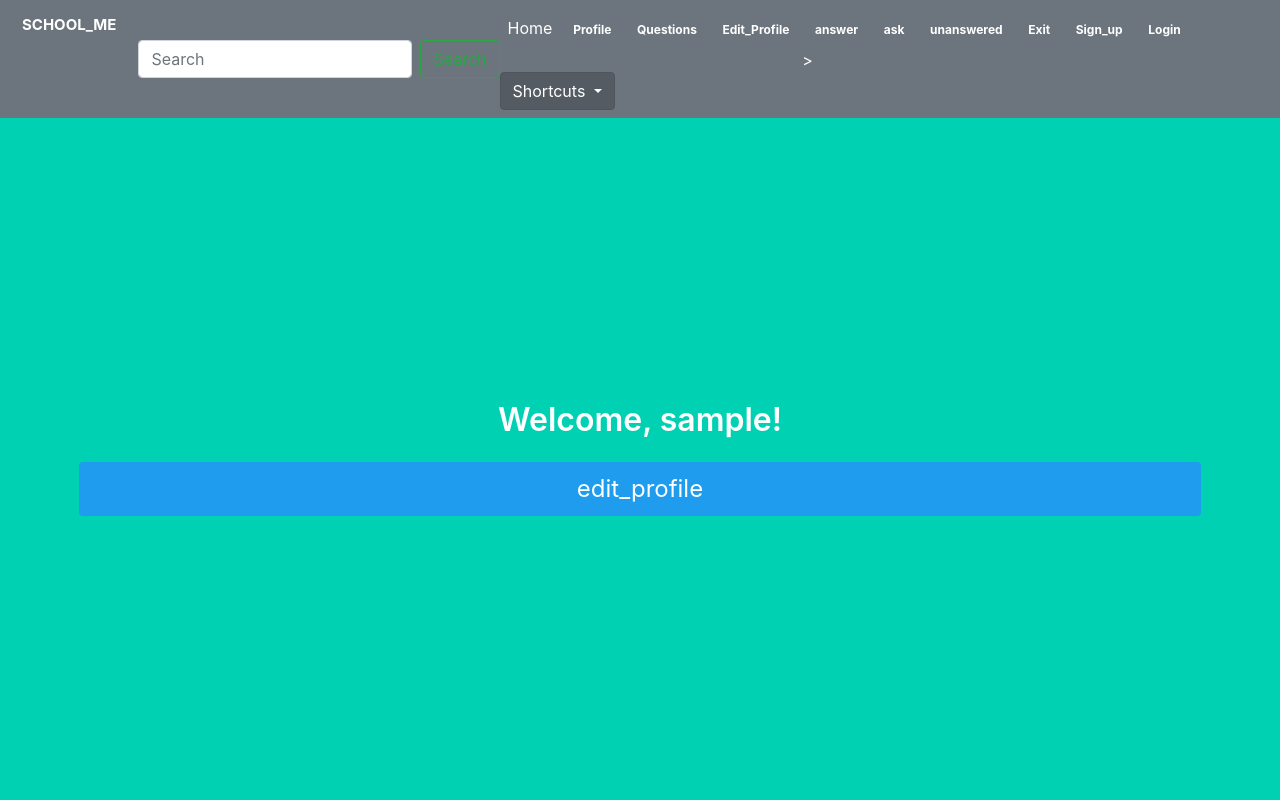
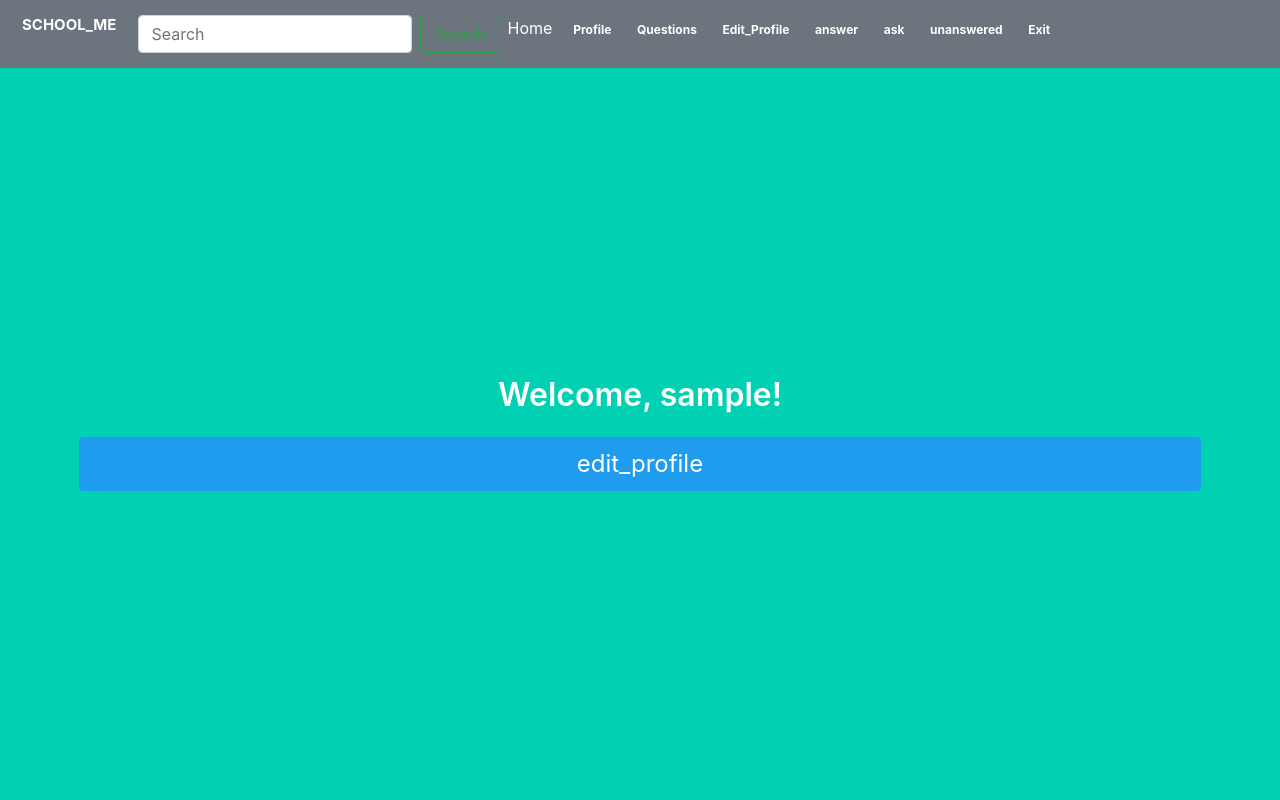
Before and after one commit to Chris-k-m/MYschoolAPP, a Flask app: page /account in a window 1280 px wide. Run offline with Flask 2, Linux system fonts and the light colour scheme; the visitor is signed in with stand-in values (Sample User, id 1); data comes from the database, SQL or seed files in the repository; data that the repository does not hold is empty; some libraries are stand-ins or nearby versions.

Commit message:
Update base.html

```diff
--- a/templates/base.html
+++ b/templates/base.html
@@ -1,16 +1,13 @@
-<!DOCTYPE html>
-<html>
-
-<head>
+<!doctype html>
+<html lang="en">
+  <head>
     <!-- Required meta tags -->
     <meta charset="utf-8">
-    <meta http-equiv="X-UA-Compatible" content="IE=edge">
-    <meta name="viewport" content="width=device-width, initial-scale=1">
-    <title>SCHOOL_ME</title>
+    <meta name="viewport" content="width=device-width, initial-scale=1, shrink-to-fit=no">
 
-
-    <link rel="stylesheet" href="https://stackpath.bootstrapcdn.com/bootstrap/4.4.1/css/bootstrap.min.css" integrity="sha384-Vkoo8x4CGsO3+Hhxv8T/Q5PaXtkKtu6ug5TOeNV6gBiFeWPGFN9MuhOf23Q9Ifjh" crossorigin="anonymous">
-    <link rel="stylesheet" href="https://cdnjs.cloudflare.com/ajax/libs/bulma/0.7.2/css/bulma.min.css" />
+    <!-- Bootstrap CSS -->
+    <link rel="stylesheet" href="https://stackpath.bootstrapcdn.com/bootstrap/4.3.1/css/bootstrap.min.css" integrity="sha384-ggOyR0iXCbMQv3Xipma34MD+dH/1fQ784/j6cY/iJTQUOhcWr7x9JvoRxT2MZw1T" crossorigin="anonymous">
+        <link rel="stylesheet" href="https://cdnjs.cloudflare.com/ajax/libs/bulma/0.7.2/css/bulma.min.css" />
 
     <link href="{{url_for('static', filename='css/main.css')}}" rel="stylesheet">
 </head>
@@ -22,17 +19,16 @@
               <button class="navbar-toggler" type="button" data-toggle="collapse" data-target="#navbarSupportedContent" aria-controls="navbarSupportedContent" aria-expanded="false" aria-label="Toggle navigation">
                 <span class="navbar-toggler-icon"></span>
               </button>
-               <form class="form-inline my-3 my-lg-2">
-                        <input class="form-control mr-sm-2" type="search" placeholder="Search" aria-label="Search">
-                        <button class="btn btn-outline-success my-2 my-sm-0" type="submit">Search</button>
+               <form class="form-inline my-2 my-lg-0">
+                    <input class="form-control mr-sm-2" type="text" placeholder="Search" aria-label="Search">
+                    <button class="btn btn-outline-success my-2 my-sm-0" type="submit">Search</button>
                </form>
-
               <div class="topnav" id="myTopnav">
                 <ul class="navbar-nav mr-auto">
                   <li class="nav-item active">
                       <a class="nav-link" href="/">Home <span class="sr-only">{{ current_user.name}}</span></a>
                   </li>
-
+                    {% if current_user.is_authenticated %}
                   <li class="nav-item ">
                     <a class="nav-link" href="/account"><span class="badge badge-secondary">Profile</span></a>
                   </li>
@@ -42,12 +38,13 @@
                   </li>
 
                   <li class="nav-item ">
-                      <a class="nav-link" href="/account_details"><span class="badge badge-secondary">Edit_Profile</span></a>
+                      <a class="nav-link" href="/account_details"><span class="badge badge-secondary">Edit_Profile</span>
+                      </a>
                   </li>
 
 
                   <li class="nav-item ">
-                      <a class="nav-link" href="/answer"><span class="badge badge-secondary">answer</span></a>>
+                      <a class="nav-link" href="/answer"><span class="badge badge-secondary">answer</span></a>
                   </li>
 
                   <li class="nav-item ">
@@ -62,8 +59,7 @@
                   <li class="nav-item ">
                     <a class="nav-link" href="/logout"><span class="badge badge-secondary">Exit</span></a>
                   </li>
-
-
+                    {% else %}
                   <li class="nav-item">
                     <a class="nav-link" href="/sign_up"><span class="badge badge-secondary">Sign_up</span></a>
                   </li>
@@ -71,32 +67,9 @@
                   <li class="nav-item a">
                     <a class="nav-link" href="/login"><span class="badge badge-secondary">Login</span></a>
                   </li>
-                    <a href="javascript:void(0);" class="icon" onclick="myFunction()">
-                        <i class="fa fa-bars"></i>
-                    </a>
-
+                    {% endif %}
 
                 </ul>
-                <div class="dropdown show">
-                      <a class="btn btn-secondary dropdown-toggle" href="#" role="button" id="dropdownMenuLink" data-toggle="dropdown" aria-haspopup="true" aria-expanded="false">
-                        Shortcuts
-                      </a>
-
-                  <div class="dropdown-menu" aria-labelledby="dropdownMenuLink">
-                      <button class="dropdown-item" type="button">
-                          <a class="nav-link" href="/school_work">Assignment</a>
-                      </button>
-
-                      <button class="dropdown-item" type="button">
-                          <a class="nav-link" href="/work_details">Check Assignment</a>
-                      </button>
-
-                      <button class= type="button">
-                          <a class="nav-link" href="/add_work">Update Assignment</a>
-                      </button>
-
-                  </div>
-                </div>
 
               </div>
            </nav>
@@ -109,22 +82,21 @@
                             <footer>
                                 <section>
                                      <div class="social-media fixed">
-                                            <a href="https://www.facebook.com"class="facebook-icon social-icon">
+                                            <a class="facebook-icon social-icon" href="https://www.facebook.com">
                                                 <i class="fa fa-facebook"></i>
                                             </a>
 
-                                            <a href="https://www.twitter.com"class="twitter-icon social-icon">
+                                            <a class="twitter-icon social-icon" href="https://www.twitter.com">
                                                 <i class="fa fa-twitter"></i>
                                             </a>
 
-                                            <a href="https://www.instagram.com"class="instagram-icon social-icon">
+                                            <a class="instagram-icon social-icon" href="https://www.instagram.com">
                                                 <i class="fa fa-instagram"></i>
                                             </a>
 
-                                            <a href="https://www.linkedin.com"class="linkedin-icon social-icon">
+                                            <a class="linkedin-icon social-icon" href="https://www.linkedin.com">
                                                 <i class="fa fa-linkedin"></i>
                                             </a>
-
                                      </div>
                                 </section>
                             </footer>
```
